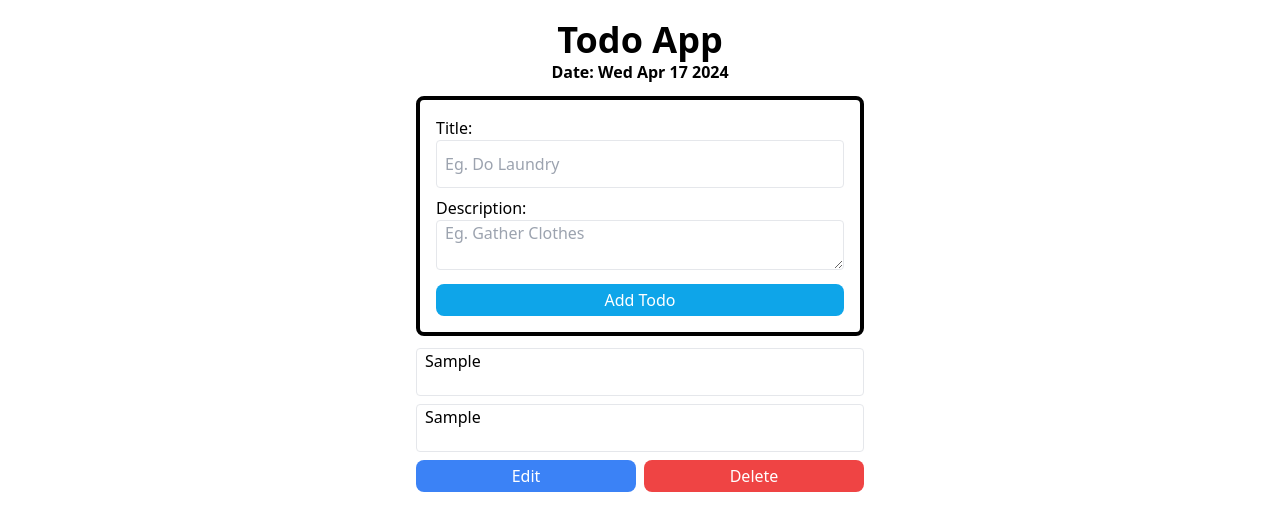
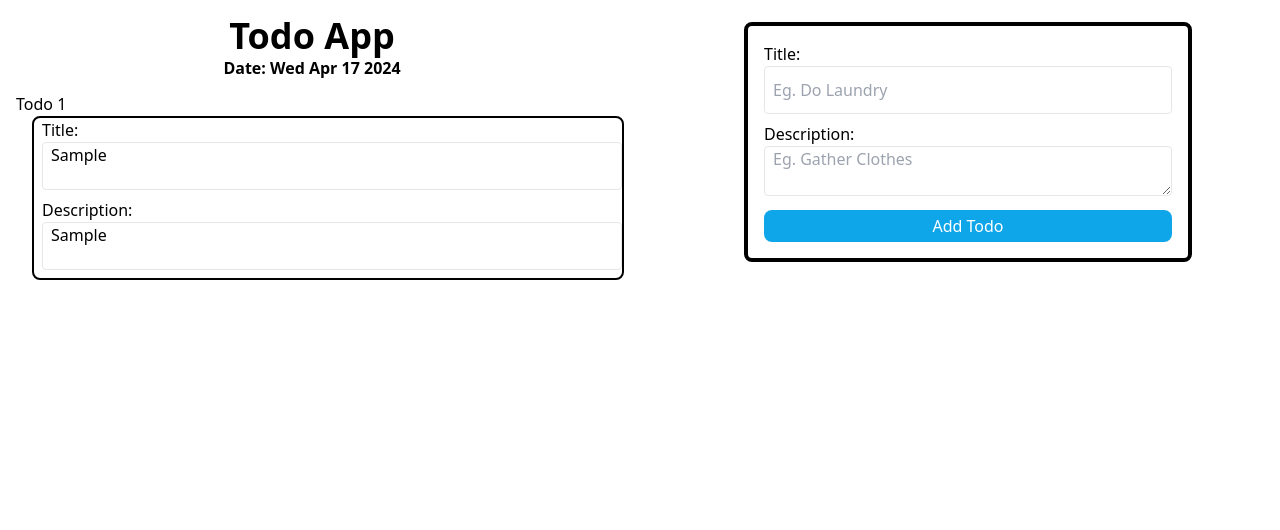
Before and after one commit to its-me-sujan/my-todo, a Next.js app: page / in a window 1280 px wide. Both pictures are taken after typing "Sample", "Sample" into the empty fields and a click on the button "Add Todo". Shown: the top 530 px of the page. Built offline with nearby package versions, Linux system fonts and the light colour scheme.

Commit message:
UI changes

```diff
--- a/src/app/TodoList.js
+++ /dev/null
@@ -1,17 +0,0 @@
-import TodoItem from "./TodoItem";
-const TodoList = ({ todos, deleteTodo, updateTodo }) => {
-    return (
-      <ul>
-        {todos.map((todo) => (
-          <TodoItem
-            key={todo.id}
-            todo={todo}
-            deleteTodo={deleteTodo}
-            updateTodo={updateTodo}
-          />
-        ))}
-      </ul>
-    );
-  };
-
-  export default TodoList;
--- a/src/app/TodoItem.js
+++ b/src/app/components/TodoDetail.js
@@ -1,5 +1,5 @@
 import { useState } from "react";
-const TodoItem = ({ todo, deleteTodo, updateTodo }) => {
+const TodoDetail = ({ todo, deleteTodo, updateTodo }) => {
   const [isEditing, setIsEditing] = useState(false);
   const [updatedTitle, setUpdatedTitle] = useState(todo.title);
   const [updatedDescription, setUpdatedDescription] = useState(
@@ -68,4 +68,4 @@ const TodoItem = ({ todo, deleteTodo, updateTodo }) => {
   );
 };
 
-export default TodoItem;
+export default TodoDetail;
--- a/src/app/TodoForm.js
+++ b/src/app/components/TodoForm.js
@@ -1,6 +1,6 @@
 import { useState } from "react";
 
-const TodoForm = ({ addTodo, date }) => {
+const TodoForm = ({ addTodo }) => {
   const [title, setTitle] = useState("");
   const [description, setDescription] = useState("");
   const [idCounter, setIdCounter] = useState(1);
--- /dev/null
+++ b/src/app/components/TodoItem.js
@@ -0,0 +1,19 @@
+const TodoItem = ({ todo }) => {
+  return (
+    <li>
+      <p>{`Todo ${todo.id}`}</p>
+      <div className="ml-4 border-2 border-black rounded-lg" >
+        <div className="ml-2">
+          <p>Title:</p>
+          <div className="h-12 border rounded px-2 mb-2">{todo.title}</div>
+          <p>Description:</p>
+          <div className="h-12 border rounded px-2 mb-2">
+            {todo.description}
+          </div>
+        </div>
+      </div>
+    </li>
+  );
+};
+
+export default TodoItem;
--- /dev/null
+++ b/src/app/components/TodoList.js
@@ -0,0 +1,13 @@
+import TodoItem from "./TodoItem";
+const TodoList = ({ todos }) => {
+  console.log(todos);
+  return (
+    <ul>
+      {todos.map((todo) => (
+        <TodoItem todo = {todo} />
+      ))}
+    </ul>
+  );
+};
+
+export default TodoList;
--- a/src/app/page.js
+++ b/src/app/page.js
@@ -1,7 +1,7 @@
 "use client";
 import { useState } from "react";
-import TodoForm from "./TodoForm";
-import TodoList from "./TodoList";
+import TodoForm from "./components/TodoForm";
+import TodoList from "./components/TodoList";
 const Home = () => {
   const [todos, setTodos] = useState([]);
   const currentDate = new Date().toDateString();
@@ -16,18 +16,22 @@ const Home = () => {
     setTodos(todos.map((todo) => (todo.id === id ? updatedTodo : todo)));
   };
   return (
-    <div className="flex justify-center items-center pt-5">
-      <div>
+    <div className="flex mt-4">
+      <div className="w-1/2 pr-4">
         <div className="text-center mb-3 font-bold">
           <p className="text-4xl">Todo App</p>
           <h2>Date: {currentDate}</h2>
         </div>
-        <TodoForm addTodo={addTodo} date={currentDate} />
-        <TodoList
-          todos={todos} //passing todos state from App to TodoList
-          deleteTodo={deleteTodo} //passing deleteTodo function
-          updateTodo={updateTodo} //passing updateTodo function
-        />
+        <div className="ml-4">
+          <TodoList
+            todos={todos}
+          />
+        </div>
+      </div>
+      <div className="w-1/2 pl-4 flex justify-center items-center">
+        <div>
+          <TodoForm addTodo={addTodo} />
+        </div>
       </div>
     </div>
   );
```
Also changed, not shown: src/app/layout.js (line endings or trailing spaces).
